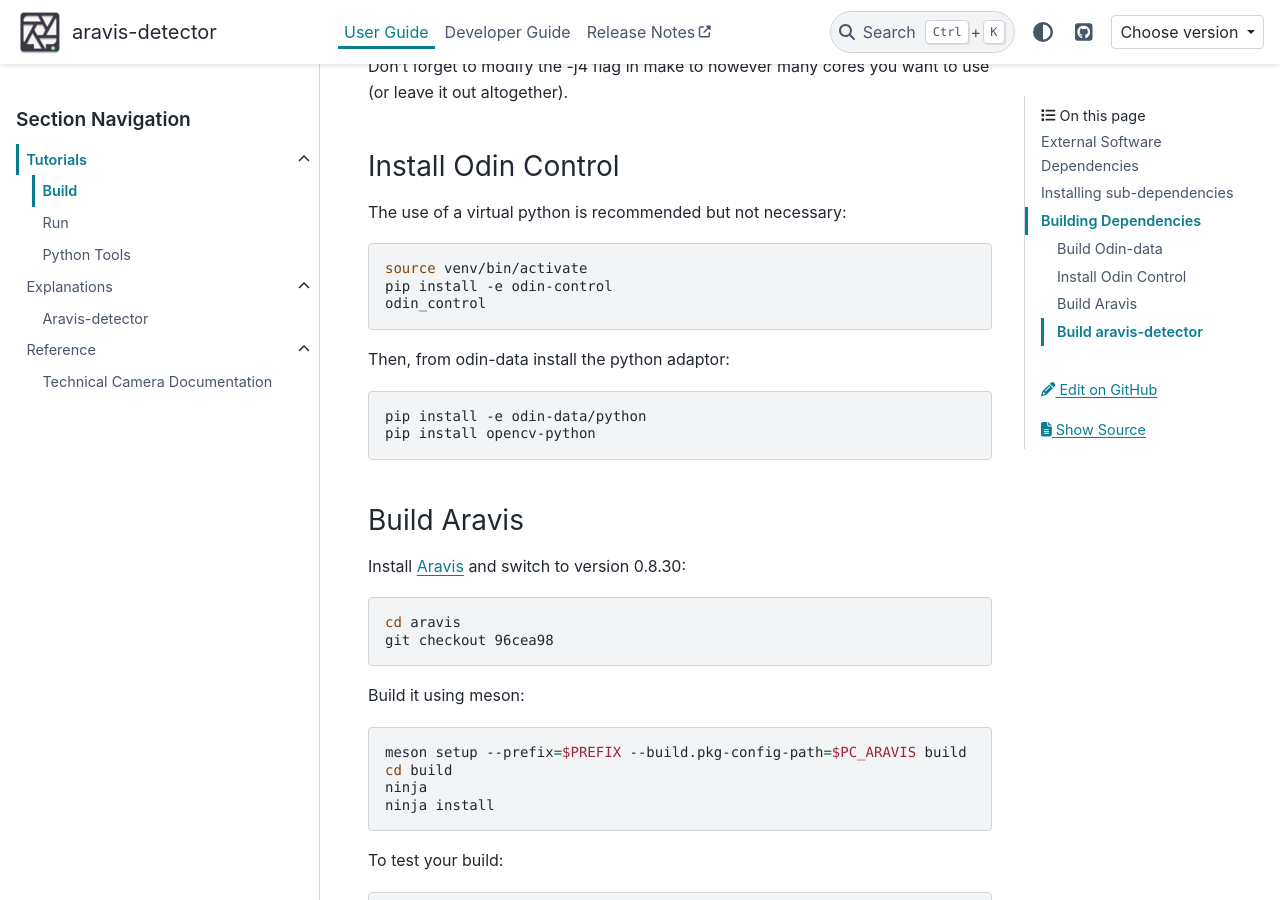
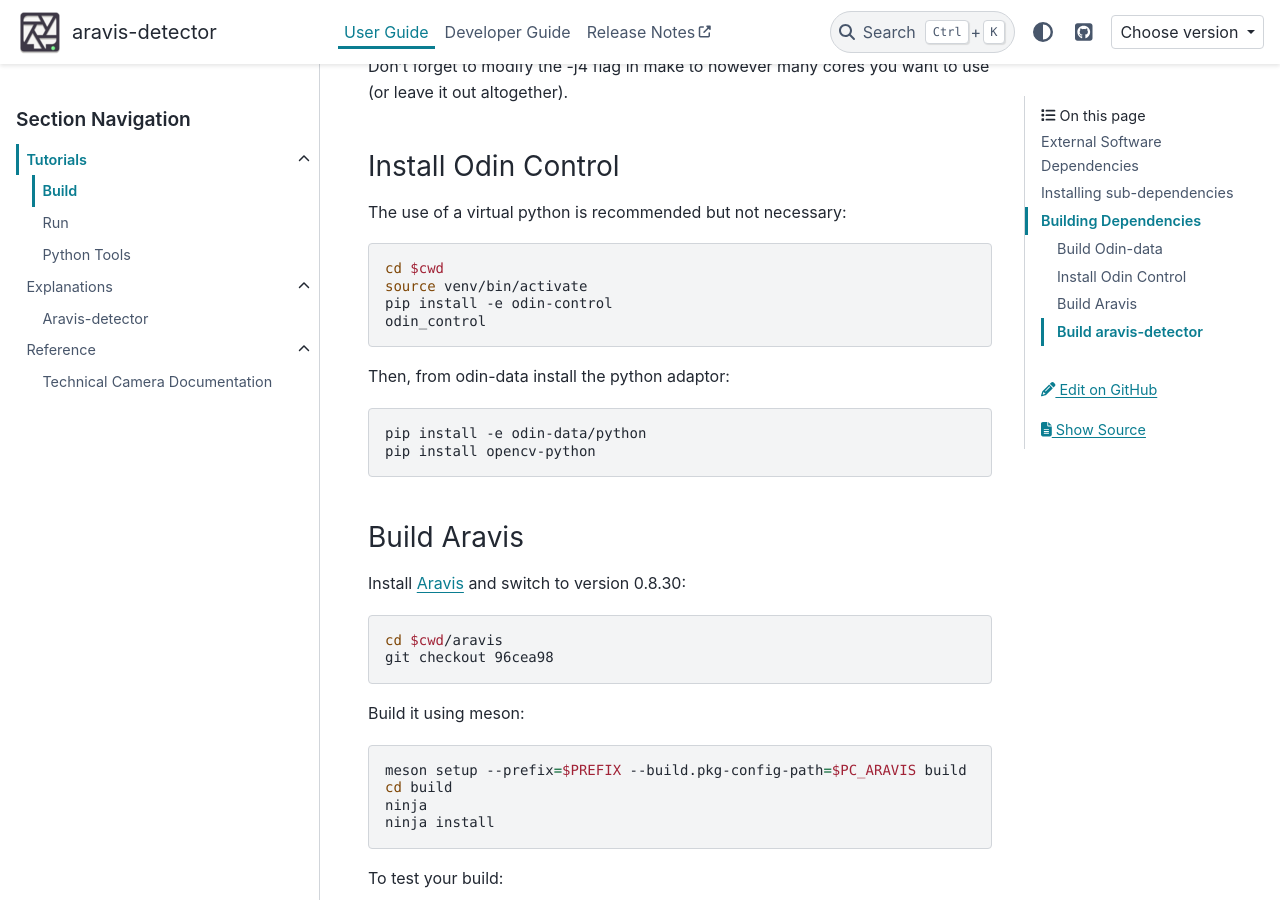
Before and after one commit to Observatory-Sciences/aravis-detector, a Sphinx documentation site: the page built from docs/user/tutorials/build.md, in a window 1280 px wide and 900 px high, scrolled down 2699 px. Built offline with Sphinx 7.4.7 and the PyData theme 0.15.4, drawn with Linux system fonts in a browser that asks for light colours.

Commit message:
minor tweak to build

````diff
--- a/docs/user/tutorials/build.md
+++ b/docs/user/tutorials/build.md
@@ -101,6 +101,7 @@
 The use of a virtual python is recommended but not necessary:
 
 ```shell
+cd $cwd
 source venv/bin/activate
 pip install -e odin-control
 odin_control
@@ -118,7 +119,7 @@
 Install [Aravis](https://aravisproject.github.io/aravis/building.html) and switch to version 0.8.30:
 
 ```shell
-cd aravis
+cd $cwd/aravis
 git checkout 96cea98
 ```
 
````
